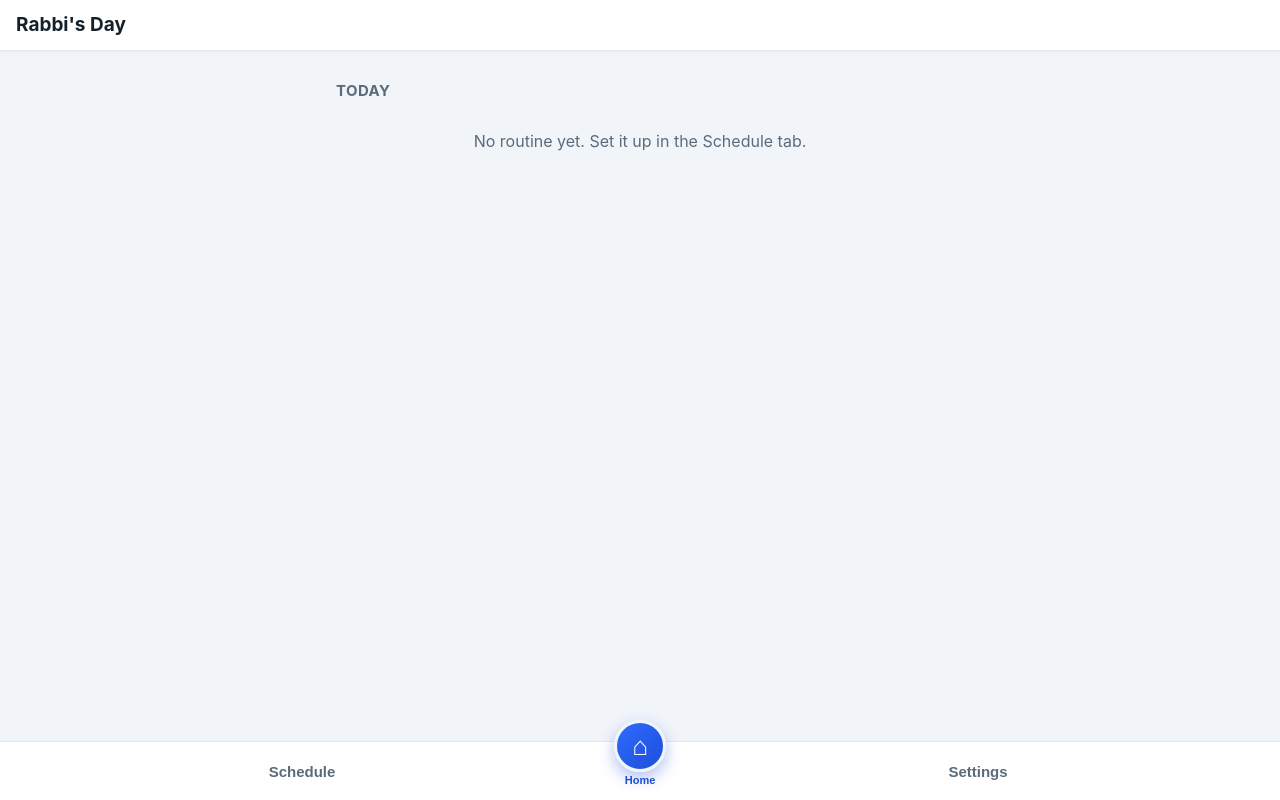
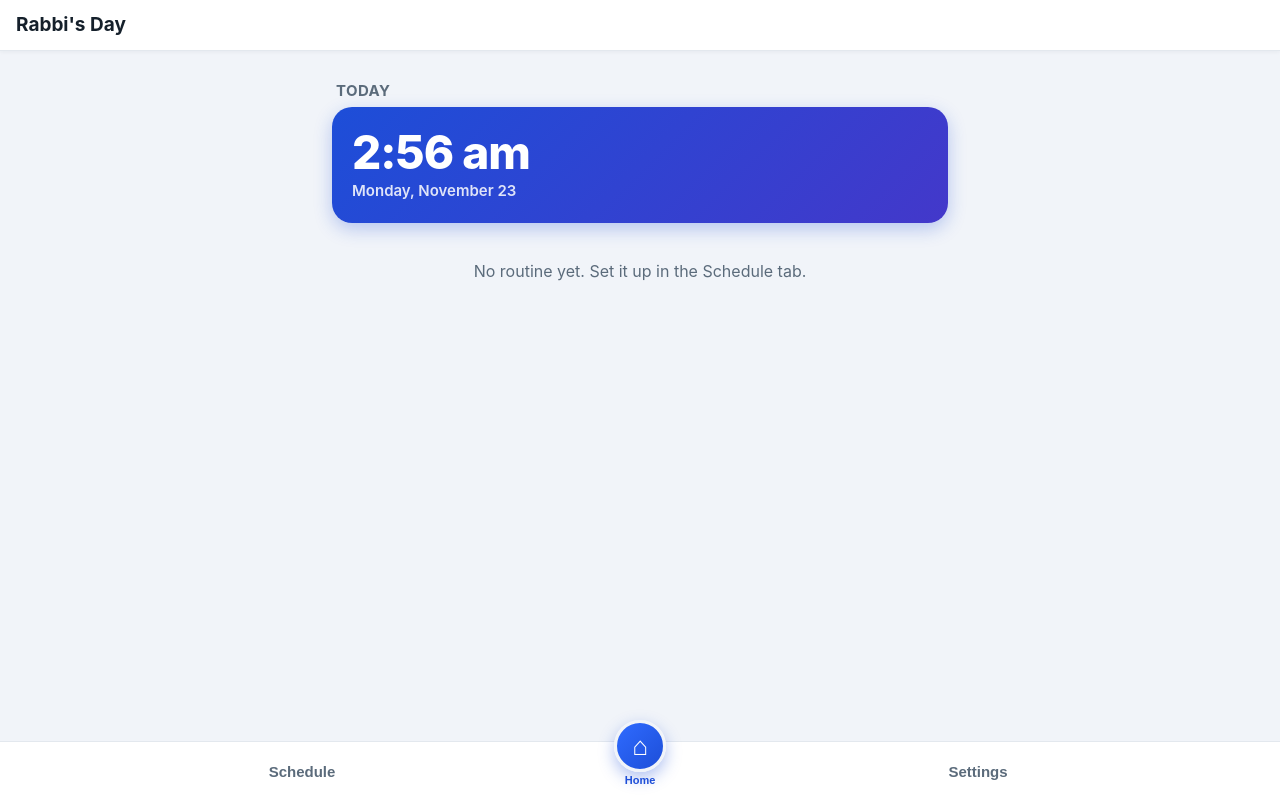
Before and after one commit to chaverhanich-coder/chaverhanich-coder.github.io, a plain HTML site: page v2/index.html in a window 1280 px wide. Drawn offline with Linux system fonts and the light colour scheme.

Commit message:
Clock rebuilt with the list every render so it can never be wiped; photo thumbnails in all-logs

```diff
--- a/v2/index.html
+++ b/v2/index.html
@@ -102,7 +102,6 @@
 <header><h1>Rabbi's Day</h1></header>
 <main>
   <div id="viewHome" hidden>
-    <div class="clockcard" id="homeClockCard"><div class="clockbig" id="homeClock"></div><div class="clockdate" id="homeDate"></div></div>
     <div id="homeList"></div>
   </div>
   <div id="viewSchedule" hidden>
@@ -267,7 +266,7 @@ if(!past&&!st2&&(x2.kind==='meds'||x2.kind==='vitals'||x2.kind==='bp')){var mn=n
 var row=rowHTML(x2,'today',st2,due,past);
 if(past&&!due)above+=row;else below+=row;}
 g+=above;
-g+='<div id="clockSlot"></div>';
+g+='<div class="clockcard" id="homeClockCard"><div class="clockbig" id="homeClock"></div><div class="clockdate" id="homeDate"></div></div>';
 if(nxt){var nh='<div class="nextcard"><div class="nexttime">'+(nxt.t?fmt12(nxt.t):'')+'</div><div class="nextlabel">'+esc(nxt.label)+'</div>'+(nxt.sub?'<div class="nextnotes">'+esc(nxt.sub)+'</div>':'');
 if(nxtDay===1)nh+='<div class="nextnotes">tomorrow</div>';
 if(nxtDay>1)nh+='<div class="nextnotes">'+fmtDay(t0.getTime()+nxtDay*86400000)+'</div>';
@@ -279,7 +278,7 @@ g+=below;
 for(var f2=1;f2<=futureN;f2++){var fd=new Date(t0.getTime()+f2*86400000);var ents2=dayEntries(fd);if(!ents2.length)continue;g+='<div class="dayhead">'+fmtDay(fd.getTime())+'</div>';
 for(var j4=0;j4<ents2.length;j4++)g+=rowHTML(ents2[j4],'future',null,false,false);}
 listEl.innerHTML=g;
-var slot=document.getElementById('clockSlot');var card=document.getElementById('homeClockCard');if(slot&&card){slot.parentNode.replaceChild(card,slot);card.hidden=false;}tickClock();
+tickClock();
 var cbs=listEl.querySelectorAll('[data-check]');
 for(var q=0;q<cbs.length;q++){(function(c2){c2.addEventListener('click',function(){var ref=c2.getAttribute('data-check');if(doneToday(ref)){toast('Already checked off');}else saveDone(ref);});})(cbs[q]);}
 var lbs=listEl.querySelectorAll('[data-log]');
```
